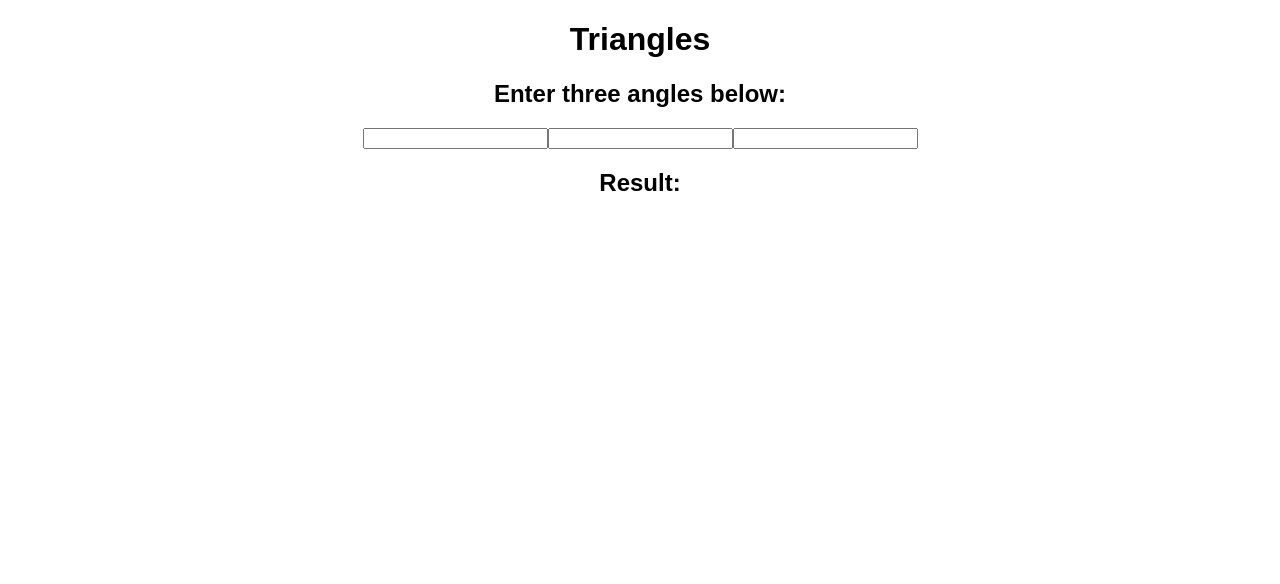
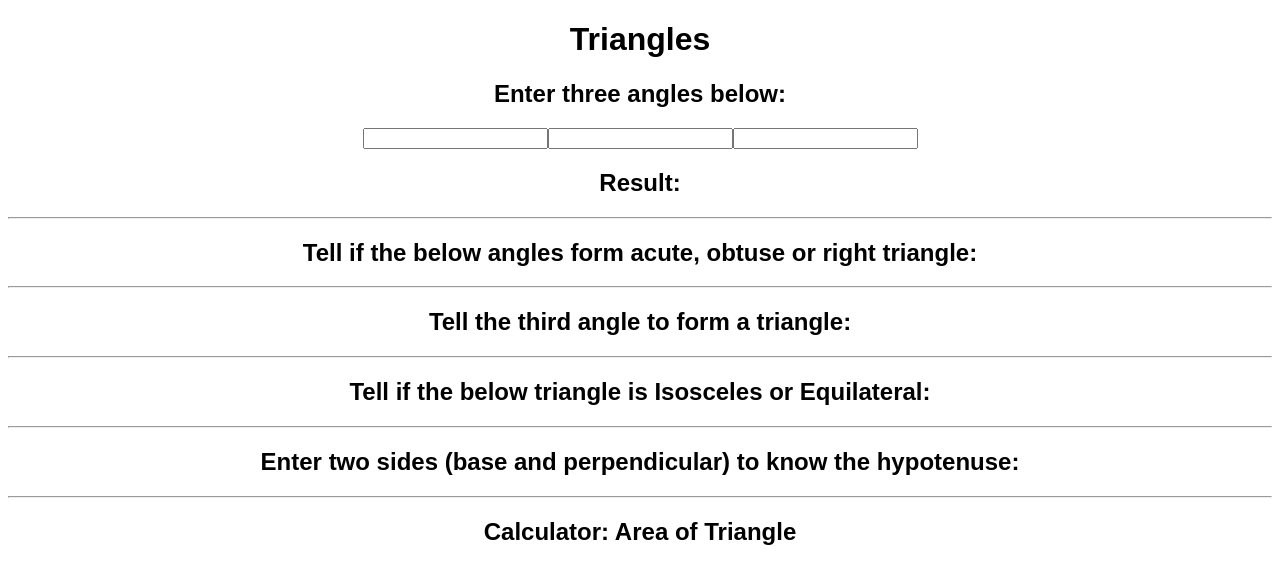
Before and after one commit to linkinsunil/neogcamp-build-3, a React (Create React App) app: page / in a window 1280 px wide. Shown: the top 584 px of the page. Built offline with nearby package versions, Linux system fonts and the light colour scheme.

Commit message:
Update: Files All functional components added to App.js

```diff
--- a/src/App.js
+++ b/src/App.js
@@ -1,13 +1,26 @@
 import React from "react";
 import "./styles.css";
 import Triangle from "./make-triangle";
-import quizTriangle from "./quiz-triangle";
+import QuizTriangle from "./quiz-triangle";
+import ThirdAngle from "./third-angle";
+import SideTriangle from "./sides-triangle";
+import Hypotenuse from "./hypotenuse";
+import Calculator from "./calculator";
 
 export default function App() {
   return (
     <div className="App">
       <Triangle />
-      <quizTriangle />
+      <hr />
+      <QuizTriangle />
+      <hr />
+      <ThirdAngle />
+      <hr />
+      <SideTriangle />
+      <hr />
+      <Hypotenuse />
+      <hr />
+      <Calculator />
     </div>
   );
 }
--- /dev/null
+++ b/src/calculator.js
@@ -0,0 +1,9 @@
+import React from "react";
+
+export default function Calculator() {
+  return (
+    <div class="App">
+      <h2>Calculator: Area of Triangle</h2>
+    </div>
+  );
+}
--- /dev/null
+++ b/src/hypotenuse.js
@@ -0,0 +1,9 @@
+import React from "react";
+
+export default function Hypotenuse() {
+  return (
+    <div class="App">
+      <h2>Enter two sides (base and perpendicular) to know the hypotenuse:</h2>
+    </div>
+  );
+}
--- a/src/quiz-triangle.js
+++ b/src/quiz-triangle.js
@@ -1,6 +1,6 @@
 import React from "react";
 
-export default function quizTriangle() {
+export default function QuizTriangle() {
   return (
     <div className="App">
       <h2>Tell if the below angles form acute, obtuse or right triangle:</h2>
--- /dev/null
+++ b/src/sides-triangle.js
@@ -0,0 +1,9 @@
+import React from "react";
+
+export default function SideTriangle() {
+  return (
+    <div className="App">
+      <h2>Tell if the below triangle is Isosceles or Equilateral:</h2>
+    </div>
+  );
+}
--- /dev/null
+++ b/src/third-angle.js
@@ -0,0 +1,9 @@
+import React from "react";
+
+export default function ThirdAngle() {
+  return (
+    <div className="App">
+      <h2>Tell the third angle to form a triangle:</h2>
+    </div>
+  );
+}
```
